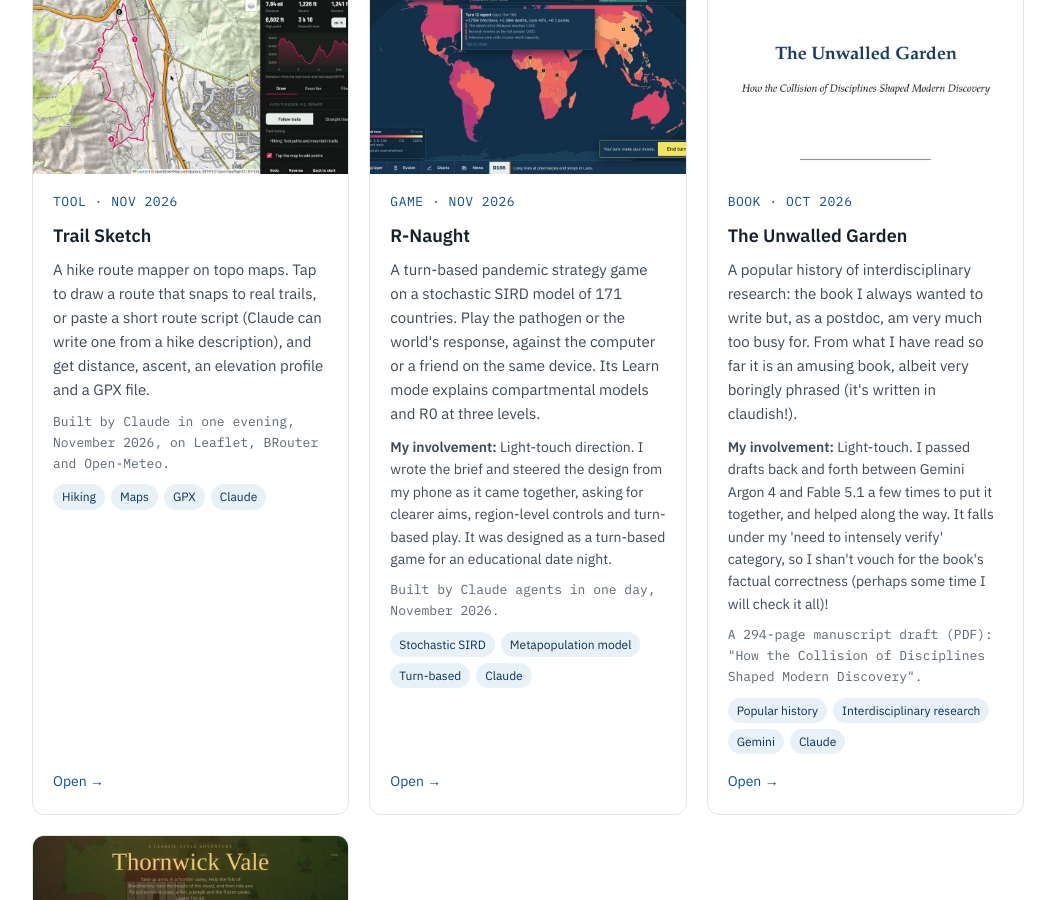
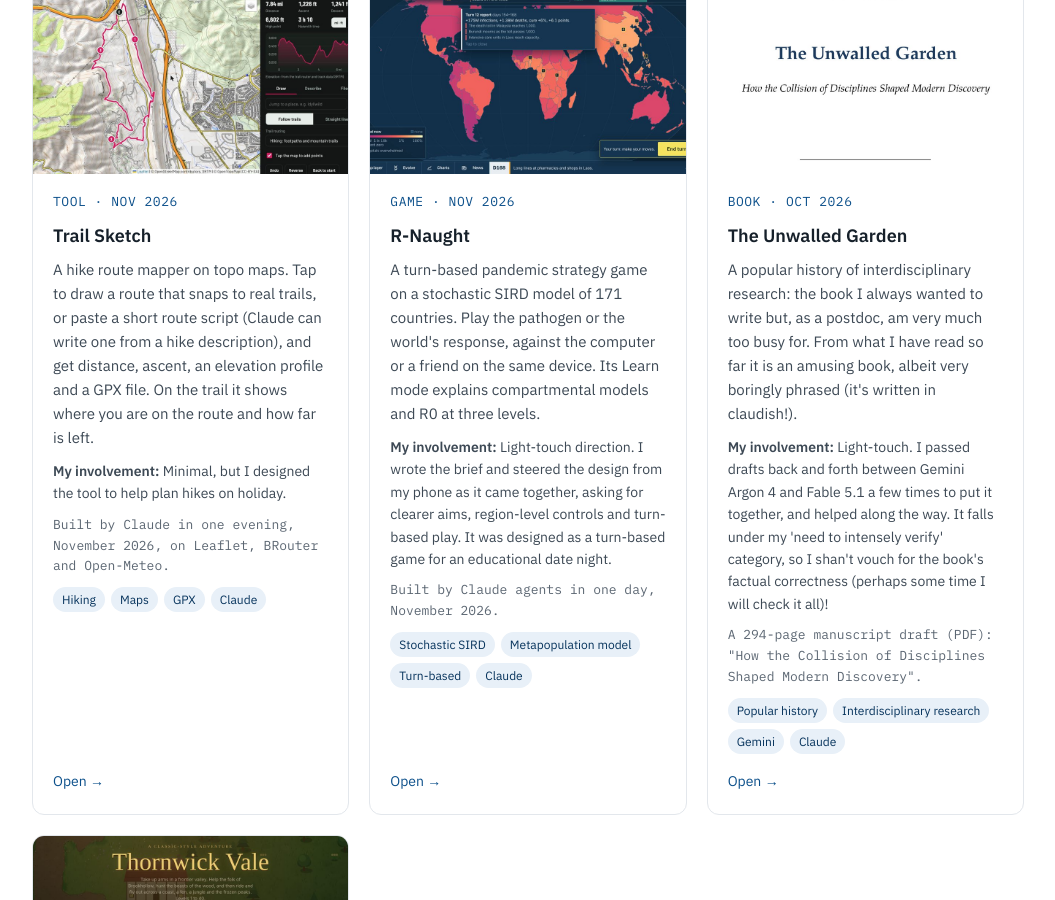
Before and after one commit to StephWilleniams/stephwilleniams.github.io, a Jekyll site: the page built from llm-fun/index.html, in a window 1280 px wide and 900 px high, scrolled down 845 px. Shown: the whole window, without its empty margins (112-1167 px from the left). Built offline with Jekyll 4.4.1, drawn with Linux system fonts in a browser that asks for light colours; part of the change alters nothing that is shown.

Commit message:
Trail Sketch: show current location on the route; add involvement note
Co-Authored-By: Claude Opus 5.5 <noreply@anthropic.com>
Claude-Session: https://claude.ai/code/session_01CjQH6xXADGaZLrn7fdRHJr

```diff
--- a/_data/llm_fun.yml
+++ b/_data/llm_fun.yml
@@ -14,7 +14,10 @@
   blurb: >-
     A hike route mapper on topo maps. Tap to draw a route that snaps to real trails, or paste
     a short route script (Claude can write one from a hike description), and get distance,
-    ascent, an elevation profile and a GPX file.
+    ascent, an elevation profile and a GPX file. On the trail it shows where you are on the
+    route and how far is left.
+  involvement: >-
+    Minimal, but I designed the tool to help plan hikes on holiday.
   made: Built by Claude in one evening, November 2026, on Leaflet, BRouter and Open-Meteo.
   tags: [Hiking, Maps, GPX, Claude]
   image: /images/llm-fun/trail-sketch.jpg
--- a/llm-fun/trail-sketch/index.html
+++ b/llm-fun/trail-sketch/index.html
@@ -79,6 +79,9 @@ td:first-child{font-family:ui-monospace,Menlo,monospace;white-space:nowrap;color
 .leaflet-container{font:14px Barlow,sans-serif}
 .leaflet-popup-content-wrapper,.leaflet-popup-tip{background:var(--bg);color:var(--ink)}
 .pop{display:grid;gap:8px;min-width:210px}.pop .tools .btn{flex:1}
+.here{background:var(--bg);color:var(--ink);border-radius:10px;padding:4px 2px 4px 12px;box-shadow:0 2px 8px rgba(0,0,0,.3);display:flex;align-items:center;gap:4px;font:14px/1.3 Barlow,sans-serif;max-width:min(330px,calc(100vw - 90px))}
+.here[hidden]{display:none}.here b{font-weight:600}.here small{color:var(--mut);white-space:nowrap}.here .x{min-height:36px;min-width:36px}
+.locbtn a{display:grid!important;place-items:center;color:#333}.locbtn.on a{color:#1e88e5}
 #toast{position:fixed;left:50%;bottom:24px;transform:translate(-50%,20px);background:var(--ink);color:var(--bg);padding:10px 16px;border-radius:10px;font-weight:600;font-size:15px;opacity:0;pointer-events:none;transition:.2s;z-index:2000;max-width:calc(100vw - 32px)}
 #toast.on{opacity:1;transform:translate(-50%,0)}
 @media(prefers-reduced-motion:reduce){#toast{transition:none}}
@@ -318,6 +321,10 @@ st.over.forEach(n=>over[n]&&over[n].addTo(map));
 L.control.zoom({position:'topright'}).addTo(map);
 L.control.layers(base,over,{position:'topright'}).addTo(map);
 L.control.scale({position:'bottomleft'}).addTo(map);
+const LocCtl=L.Control.extend({onAdd(){const d=L.DomUtil.create('div','leaflet-bar locbtn');d.innerHTML='<a href="#" role="button" title="Show where I am" aria-label="Show where I am"><svg viewBox="0 0 24 24" width="20" height="20" fill="none" stroke="currentColor" stroke-width="2.2" stroke-linecap="round"><circle cx="12" cy="12" r="4.5"/><path d="M12 2.5v3.5M12 18v3.5M2.5 12H6M18 12h3.5"/></svg></a>';L.DomEvent.disableClickPropagation(d);d.querySelector('a').addEventListener('click',e=>{e.preventDefault();locate()});return d}});
+new LocCtl({position:'topright'}).addTo(map);
+const HereCtl=L.Control.extend({onAdd(){const d=L.DomUtil.create('div','here');d.id='here';d.hidden=true;d.setAttribute('role','status');L.DomEvent.disableClickPropagation(d);return d}});
+new HereCtl({position:'topleft'}).addTo(map);
 map.on('baselayerchange',e=>{st.layer=e.name;save()});
 map.on('overlayadd overlayremove',()=>{st.over=Object.keys(over).filter(n=>map.hasLayer(over[n]));save()});
 const mapRO=new ResizeObserver(()=>map.invalidateSize());mapRO.observe($('#map'));
@@ -394,7 +401,7 @@ async function recompute(){
   const g=++gen;save();renderMarkers();renderList();
   const n=st.wps.length,todo=[];segs=[];
   for(let i=0;i<n-1;i++){const k=segKey(i);if(cache.has(k))segs[i]=cache.get(k);else{segs[i]=null;todo.push(i)}}
-  drawRoute();stats();if(n<2){prof=null;drawProfile();setStatus('');return}
+  drawRoute();stats();if(loc)updateHere();if(n<2){prof=null;drawProfile();setStatus('');return}
   const trailJobs=todo.filter(i=>st.wps[i+1].mode!=='straight').length;
   if(trailJobs)setStatus(`Snapping ${trailJobs} leg${trailJobs>1?'s':''} to trails…`);
   let idx=0,fails=0,lastErr='';
@@ -426,7 +433,7 @@ async function elevate(g){
     catch(err){src='Elevation service unreachable; showing only elevations from the route data'}
   }
   if(g!==gen)return;
-  prof={d,e:e.every(v=>v==null)?null:e,ll,tot,src:e.every(v=>v==null)?'':src};stats();drawProfile();
+  prof={d,e:e.every(v=>v==null)?null:e,ll,tot,src:e.every(v=>v==null)?'':src};stats();drawProfile();if(loc)updateHere();
 }
 
 /* ---------- stats & profile ---------- */
@@ -471,6 +478,7 @@ function drawProfile(){
     +dt.map((t,i)=>`<text class="tick" x="${X(t*unitD)}" y="${H-6}" text-anchor="${i===0?'start':'middle'}">${t}${i===dt.length-1?(imp()?' mi':' km'):''}</text>`).join('');
   svg.innerHTML=`<defs><linearGradient id="pg" x1="0" y1="0" x2="0" y2="1"><stop offset="0" stop-color="${ROUTE}" stop-opacity=".38"/><stop offset="1" stop-color="${ROUTE}" stop-opacity=".04"/></linearGradient></defs>${grid}<path d="${area}" fill="url(#pg)"/><path d="${line}" fill="none" stroke="${ROUTE}" stroke-width="2.2" stroke-linejoin="round"/><g id="hv" style="display:none"><line class="hv-line" y1="${T}" y2="${T+ih}"/><circle r="4.5" fill="${ROUTE}" stroke="#fff" stroke-width="2"/><rect class="hv-box" rx="6" height="22" y="${T}"/><text class="hv-txt" y="${T+15}"></text></g>`;
   geo={Lp,iw,X,Y,es};
+  if(hereState&&Math.abs(hereState.tot-prof.tot)<1){const x=X(hereState.along),v=profAt(hereState.along);svg.insertAdjacentHTML('beforeend',`<line x1="${x}" x2="${x}" y1="${T}" y2="${T+ih}" stroke="#1e88e5" stroke-width="2"/>${v!=null?`<circle cx="${x}" cy="${Y(cv(v))}" r="5.5" fill="#1e88e5" stroke="#fff" stroke-width="2.5"/>`:''}`)}
 }
 function hover(e){
   if(!geo||!prof)return;const r=svg.getBoundingClientRect(),f=Math.max(0,Math.min(1,(e.clientX-r.left-geo.Lp)/geo.iw));
@@ -600,7 +608,7 @@ const need=()=>{if(st.wps.length<2){toast('Draw a route with at least two points
 /* ---------- controls ---------- */
 function showTab(t){st.tab=t;save();document.querySelectorAll('.tabs button').forEach(b=>b.setAttribute('aria-selected',String(b.dataset.t===t)));['draw','describe','files'].forEach(x=>$('#t-'+x).hidden=x!==t)}
 document.querySelectorAll('.tabs button').forEach(b=>b.addEventListener('click',()=>showTab(b.dataset.t)));
-document.querySelectorAll('.units button').forEach(b=>b.addEventListener('click',()=>{st.units=b.dataset.u;save();stats();drawProfile()}));
+document.querySelectorAll('.units button').forEach(b=>b.addEventListener('click',()=>{st.units=b.dataset.u;save();stats();drawProfile();if(loc)updateHere()}));
 $('#name').addEventListener('input',e=>{st.name=e.target.value;save()});
 document.querySelectorAll('input[name=mode]').forEach(r=>{r.checked=r.value===st.mode;r.addEventListener('change',()=>{st.mode=r.value;save()})});
 $('#profile').value=st.profile;$('#profile').addEventListener('change',e=>{st.profile=e.target.value;recompute()});
@@ -624,12 +632,65 @@ mapEl.addEventListener('dragover',e=>{e.preventDefault();mapEl.classList.add('dr
 mapEl.addEventListener('dragleave',()=>mapEl.classList.remove('drop'));
 mapEl.addEventListener('drop',e=>{e.preventDefault();mapEl.classList.remove('drop');const f=e.dataTransfer.files[0];if(f)importFile(f)});
 
+/* ---------- where am I ---------- */
+let loc=null,locWatch=null,locMk=null,locAcc=null,lastAlong=null,centerNext=false,hereState=null;
+const fmtShort=m=>imp()?(m<402?Math.round(m*3.28084).toLocaleString()+' ft':fmtD(m)):(m<1000?Math.round(m)+' m':fmtD(m));
+function locate(){
+  if(locWatch!=null){if(loc)map.setView([loc.lat,loc.lon],Math.max(map.getZoom(),15));return}
+  if(!('geolocation' in navigator))return toast('This browser has no location access');
+  if(!window.isSecureContext)return toast('Location only works when the page is opened over https');
+  centerNext=true;const h=$('#here');h.hidden=false;h.innerHTML='<span>Finding you…</span>';
+  locWatch=navigator.geolocation.watchPosition(onPos,onPosErr,{enableHighAccuracy:true,maximumAge:5000,timeout:30000});
+  document.querySelector('.locbtn').classList.add('on');
+}
+function stopLocate(){
+  if(locWatch!=null)navigator.geolocation.clearWatch(locWatch);locWatch=null;loc=null;lastAlong=null;hereState=null;
+  if(locMk)locMk.remove();if(locAcc)locAcc.remove();locMk=locAcc=null;$('#here').hidden=true;document.querySelector('.locbtn').classList.remove('on');drawProfile();
+}
+function onPosErr(e){
+  if(e.code===1){stopLocate();return toast('Location access was declined. Allow it for this site in your browser settings.')}
+  if(!loc){$('#here').innerHTML='<span>Still looking for a GPS fix…</span><button class="x" aria-label="Stop">×</button>';$('#here .x').onclick=stopLocate}
+}
+function onPos(p){
+  const c=p.coords;loc={lat:c.latitude,lon:c.longitude,acc:c.accuracy};const ll=[loc.lat,loc.lon];
+  if(!locMk){locAcc=L.circle(ll,{radius:loc.acc,color:'#1e88e5',weight:1,fillOpacity:.12,interactive:false}).addTo(map);locMk=L.circleMarker(ll,{radius:8,color:'#fff',weight:3,fillColor:'#1e88e5',fillOpacity:1,interactive:false}).addTo(map)}
+  else{locAcc.setLatLng(ll).setRadius(loc.acc);locMk.setLatLng(ll)}
+  if(centerNext){centerNext=false;map.setView(ll,Math.max(map.getZoom(),15))}
+  updateHere();
+}
+function snapToRoute(p){
+  const pts=fullPts();if(pts.length<2)return null;
+  const kx=111320*Math.cos(p[0]*rad),ky=110540,cum=cumul(pts),c=[];
+  for(let i=0;i<pts.length-1;i++){
+    const ax=(pts[i][1]-p[1])*kx,ay=(pts[i][0]-p[0])*ky,bx=(pts[i+1][1]-p[1])*kx,by=(pts[i+1][0]-p[0])*ky,dx=bx-ax,dy=by-ay,L2=dx*dx+dy*dy;
+    const t=L2?Math.max(0,Math.min(1,-(ax*dx+ay*dy)/L2)):0;c.push({off:Math.hypot(ax+t*dx,ay+t*dy),along:cum[i]+t*(cum[i+1]-cum[i])});
+  }
+  const best=Math.min(...c.map(x=>x.off)),pool=c.filter(x=>x.off<=best+25);
+  const pick=lastAlong==null?pool.reduce((a,b)=>a.along<=b.along?a:b):pool.reduce((a,b)=>Math.abs(a.along-lastAlong)<=Math.abs(b.along-lastAlong)?a:b);
+  return{off:pick.off,along:pick.along,tot:cum[cum.length-1]};
+}
+function profAt(d){if(!prof||!prof.e)return null;const f=Math.max(0,Math.min(1,d/prof.tot))*(prof.e.length-1),k=Math.floor(f),a=prof.e[k],b=prof.e[Math.min(k+1,prof.e.length-1)];return a==null||b==null?(a??b):a+(b-a)*(f-k)}
+function updateHere(){
+  if(!loc)return;const h=$('#here');h.hidden=false;
+  const s=snapToRoute([loc.lat,loc.lon]),acc=`<small>GPS ±${fmtShort(loc.acc)}</small>`;let html;hereState=null;
+  if(!s)html=`<span><b>You are here</b> ${acc}</span>`;
+  else if(s.off>Math.max(150,loc.acc)){html=`<span><b>${fmtShort(s.off)} off the route</b> ${acc}</span>`}
+  else{
+    lastAlong=s.along;hereState=s;const left=s.tot-s.along;let extra='';
+    const fresh=prof&&prof.e&&Math.abs(prof.tot-s.tot)<1;
+    if(fresh){const k=Math.round(s.along/prof.tot*(prof.e.length-1)),up=climb(prof.e.slice(k)).up,el=profAt(s.along);extra=` · ${fmtE(el)} · about ${fmtT(left,up)} left`}
+    html=`<span><b>${fmtD(s.along)} done, ${fmtD(left)} to go</b>${extra} ${acc}</span>`;
+  }
+  h.innerHTML=html+'<button class="x" aria-label="Stop showing my location">×</button>';h.querySelector('.x').onclick=stopLocate;
+  drawProfile();
+}
+
 /* ---------- start ---------- */
 $('#name').value=st.name;$('#script').value=st.script||EXAMPLE;showTab(st.tab||'draw');
 if(st.wps.length){fit();recompute()}
 else if(!st.seen){runScript(EXAMPLE,true)}
 else{recompute()}
-window.TS={runScript,parseCoord,parseGPX,parseGeoJSON,lineToWps,simplify,climb,cumul,toGPX,toGeoJSON,toScript,st:()=>st,nice};
+window.TS={runScript,snapToRoute,parseCoord,parseGPX,parseGeoJSON,lineToWps,simplify,climb,cumul,toGPX,toGeoJSON,toScript,st:()=>st,nice};
 }
 </script>
 </body>
```
